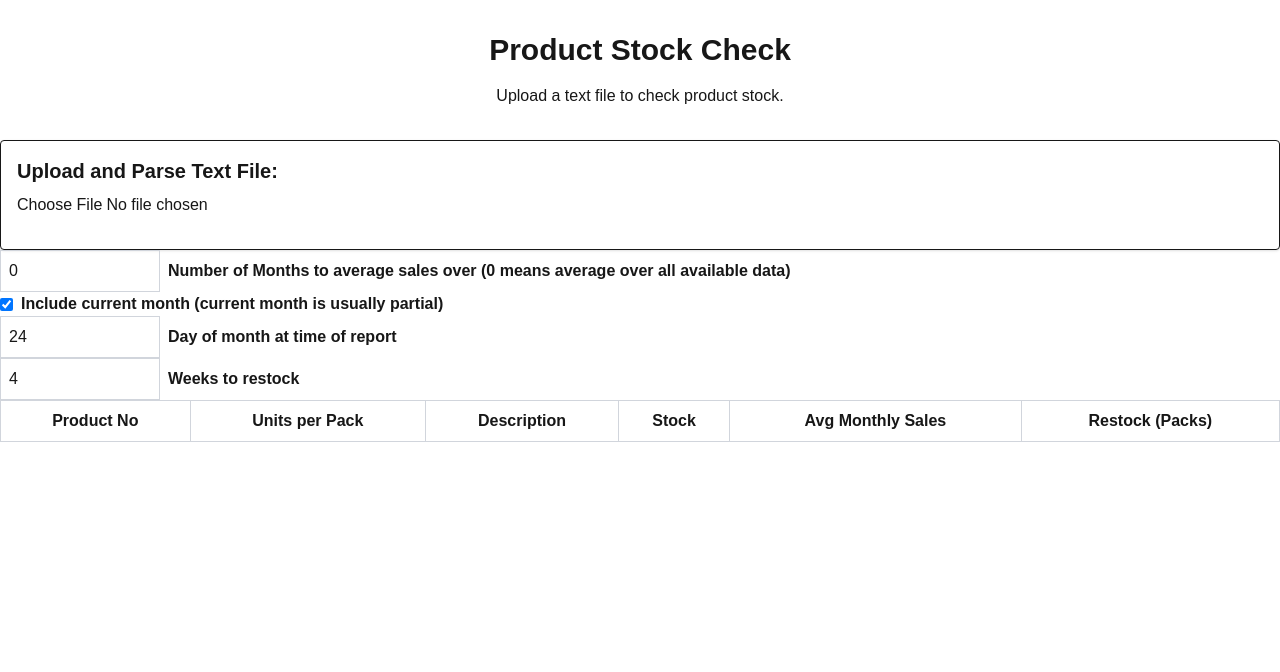
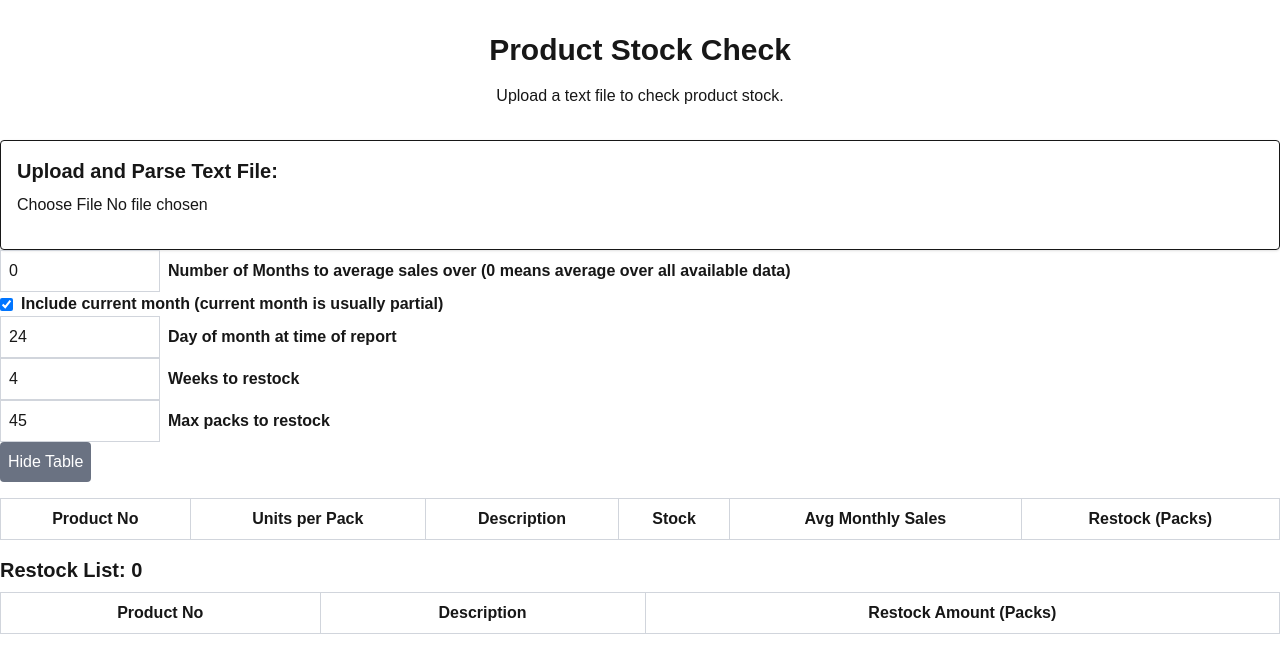
Before and after one commit to deep123845/product-stock-check, a Next.js app: page / in a window 1280 px wide. Shown: the top 672 px of the page. Built offline with nearby package versions, Linux system fonts and the light colour scheme.

Commit message:
added display for restock list, and toggle to hide stock table

```diff
--- a/src/app/components/ProductHistoryDisplay.tsx
+++ b/src/app/components/ProductHistoryDisplay.tsx
@@ -22,6 +22,8 @@ const ProductHistoryDisplay: React.FC<ProductHistoryDisplayProps> = ({ productHi
     const [currentDay, setCurrentDay] = useState<number>(new Date().getDate());
     const [weeksToRestock, setWeeksToRestock] = useState<number>(4);
     const [unitsPerPack, setUnitsPerPack] = useState<{ [productNo: string]: number }>({});
+    const [maxPacks, setMaxPacks] = useState<number>(45);
+    const [tableVisible, setTableVisible] = useState<boolean>(true);
 
     useEffect(() => {
         const storedUnitsPerPack = localStorage.getItem("unitsPerPack");
@@ -152,18 +154,18 @@ const ProductHistoryDisplay: React.FC<ProductHistoryDisplayProps> = ({ productHi
 
     const restockAmounts = getRestockAmounts();
 
-    const generatePriorityRestockList = () => {
+    const generatePriorityRestockList = (): { restockList: { [productNo: string]: number }, restockTotal: number } => {
         if (!productHistory || productHistory.length === 0) {
-            return {};
+            return { restockList: {}, restockTotal: 0 };
         }
         const maxPacks = 45;
         const restockAmountsCopy = { ...restockAmounts };
         const restockList: { [productNo: string]: number } = {};
+        let restockTotal = 0;
 
         for (let i = 0; i < maxPacks; i++) {
             const maxRestockProductNo = Object.keys(restockAmountsCopy).reduce((a, b) => restockAmountsCopy[a] > restockAmountsCopy[b] ? a : b);
             if (restockAmountsCopy[maxRestockProductNo] <= 0.5) {
-                console.log(i);
                 break; // No more products to restock
             }
 
@@ -173,16 +175,13 @@ const ProductHistoryDisplay: React.FC<ProductHistoryDisplayProps> = ({ productHi
 
             restockList[maxRestockProductNo] += 1;
             restockAmountsCopy[maxRestockProductNo] -= 1;
+            restockTotal += 1;
+        }
+        const output = { restockList, restockTotal };
+        return output;
     }
 
-        for (let i = 0; i < Object.keys(restockList).length; i++) {
-            const productNo = Object.keys(restockList)[i];
-            console.log(`Product No: ${productNo}, Description: ${productHistory.find(history => history.productNo === productNo)?.description}, Restock Amount: ${restockList[productNo]}`);
-        }
-        return restockList;
-    }
-
-    const restockList = generatePriorityRestockList();
+    const { restockList, restockTotal } = generatePriorityRestockList();
 
 
     const handleAverageMonthChange = (event: React.ChangeEvent<HTMLInputElement>) => {
@@ -210,6 +209,15 @@ const ProductHistoryDisplay: React.FC<ProductHistoryDisplayProps> = ({ productHi
         const newUnitsPerPack = { ...unitsPerPack, [productNo]: value ? parseInt(value) : 0 };
         setUnitsPerPack(newUnitsPerPack);
         localStorage.setItem("unitsPerPack", JSON.stringify(newUnitsPerPack));
+    }
+
+    const handleMaxPacksChange = (event: React.ChangeEvent<HTMLInputElement>) => {
+        const value = event.target.value;
+        setMaxPacks(value ? parseInt(value) : 45);
+    }
+
+    const handleTableVisible = () => {
+        setTableVisible(!tableVisible);
     }
 
     return (
@@ -257,6 +265,26 @@ const ProductHistoryDisplay: React.FC<ProductHistoryDisplayProps> = ({ productHi
                 />
                 <p className="text-l font-bold">{"Weeks to restock"}</p>
             </div>
+            <div className="flex items-center">
+                <input
+                    type="number"
+                    className="border border-gray-300 p-2 w-1/8 mr-2"
+                    placeholder="Enter max packs to restock"
+                    value={maxPacks}
+                    onChange={handleMaxPacksChange}
+                    min="1"
+                />
+                <p className="text-l font-bold">{"Max packs to restock"}</p>
+            </div>
+            <div className="flex items-center mb-4">
+                <button
+                    className="bg-gray-500 text-white p-2 rounded mr-2"
+                    onClick={handleTableVisible}
+                >
+                    {tableVisible ? "Hide Table" : "Show Table"}
+                </button>
+            </div>
+            {tableVisible && <div>
                 <table className="min-w-full border-collapse border border-gray-300">
                     <thead>
                         <tr>
@@ -300,6 +328,30 @@ const ProductHistoryDisplay: React.FC<ProductHistoryDisplayProps> = ({ productHi
                         ))}
                     </tbody>
                 </table>
+            </div>}
+            <div className="mt-4">
+                <h2 className="text-xl font-bold mb-2">Restock List: {restockTotal}</h2>
+                <table className="min-w-full border-collapse border border-gray-300">
+                    <thead>
+                        <tr>
+                            <th className="border border-gray-300 p-2">Product No</th>
+                            <th className="border border-gray-300 p-2">Description</th>
+                            <th className="border border-gray-300 p-2">Restock Amount (Packs)</th>
+                        </tr>
+                    </thead>
+                    <tbody>
+                        {Object.keys(restockList).map((productNo, index) => (
+                            <tr key={index} className={index % 2 === 0 ? "bg-black" : "bg-gray-800"}>
+                                <td className="border border-gray-300 p-2">{productNo}</td>
+                                <td className="border border-gray-300 p-2">
+                                    {productHistory.find(history => history.productNo === productNo)?.description || "N/A"}
+                                </td>
+                                <td className="border border-gray-300 p-2">{restockList[productNo]}</td>
+                            </tr>
+                        ))}
+                    </tbody>
+                </table>
+            </div>
         </div>
     );
 }
```
Lines whose indentation alone changed are shown as unchanged.
